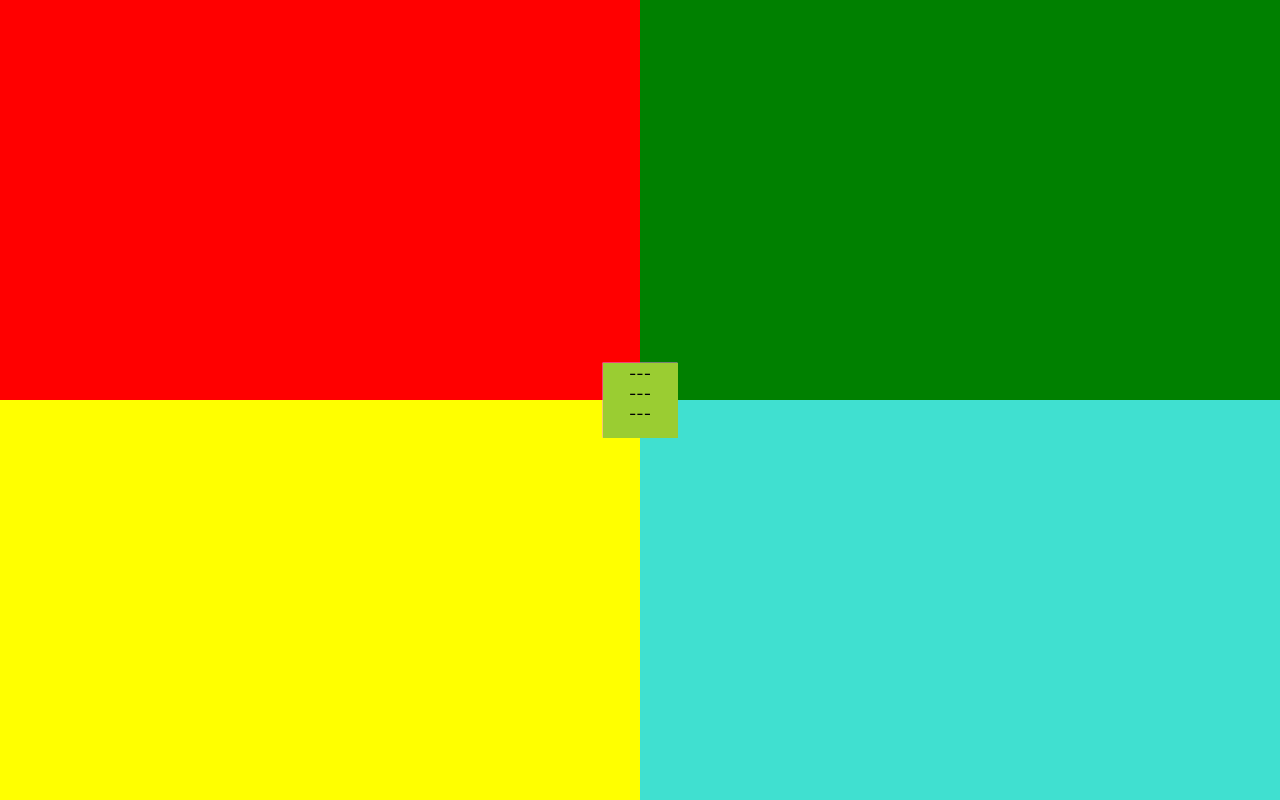
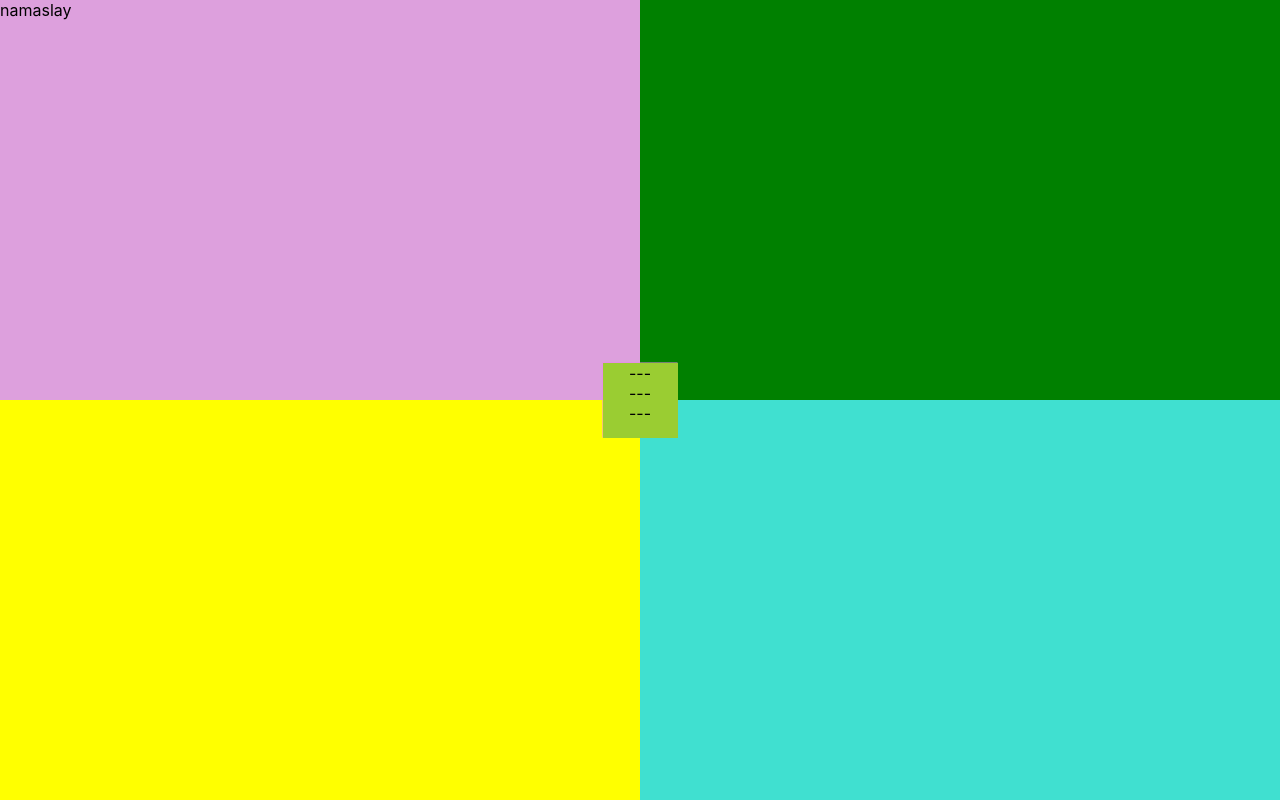
Before and after one commit to Heisey/namaslay, a React (Create React App) app: page / in a window 1280 px wide. Built offline with nearby package versions, Linux system fonts and the light colour scheme.

Commit message:
started schedule page

```diff
--- a/src/App.tsx
+++ b/src/App.tsx
@@ -1,11 +1,14 @@
 import React from 'react';
 
 import Landing from './pages/Landing/Landing'
+import Schedule from './pages/Schedule/Schedule'
+
 
 function App() {
   return (
     <div className="App">
       <Landing />
+      {/* <Schedule /> */}
     </div>
   );
 }
--- a/src/components/Nav/Nav.scss
+++ b/src/components/Nav/Nav.scss
@@ -36,7 +36,6 @@
       display: flex;
       justify-content: center;
       align-items: center;
-
     }
   }
 }
--- /dev/null
+++ b/src/components/panels/NamaslayPanel/NamaslayPanel.scss
@@ -0,0 +1,12 @@
+.NamaslayPanel {
+  background-color: red;
+  height: 50vh;
+
+  &--small {
+    width: 16.6vw;
+  }
+
+  &--large {
+    width: 50vw;
+  }
+}
--- /dev/null
+++ b/src/components/panels/NamaslayPanel/NamaslayPanel.tsx
@@ -0,0 +1,15 @@
+import React from 'react';
+interface NamaslayPanelProps {
+  navState: boolean
+}
+
+const NamaslayPanel: React.FC <NamaslayPanelProps> = props => {
+  const { navState } = props
+  return (
+    <div className={`NamaslayPanel NamaslayPanel--${navState ? 'small' : 'large'}`}>
+      namaslay
+    </div>
+  )
+}
+
+export default NamaslayPanel
--- a/src/pages/Landing/Landing.tsx
+++ b/src/pages/Landing/Landing.tsx
@@ -1,6 +1,7 @@
 import React, {useState} from 'react'
 
 // import H2W4 from '../../components/boxes/H2W4/H2W4'
+import NamaslayPanel from '../../components/panels/NamaslayPanel/NamaslayPanel'
 import Nav from '../../components/Nav/Nav'
 
 import './Landing.scss';
@@ -16,7 +17,9 @@ const Landing: React.FC = () => {
         navState={showNav}
         toggleNav={handleShowNav}
       />
-      <div className="Landing__tl"></div>
+      <NamaslayPanel
+        navState={showNav}
+      />
       <div className="Landing__tr"></div>
       <div className="Landing__bl"></div>
       <div className="Landing__br"></div>
```
Also changed, not shown: src/pages/Schedule/Schedule.scss (added, +8 -0 lines), src/pages/Schedule/Schedule.tsx (added, +23 -0 lines).
